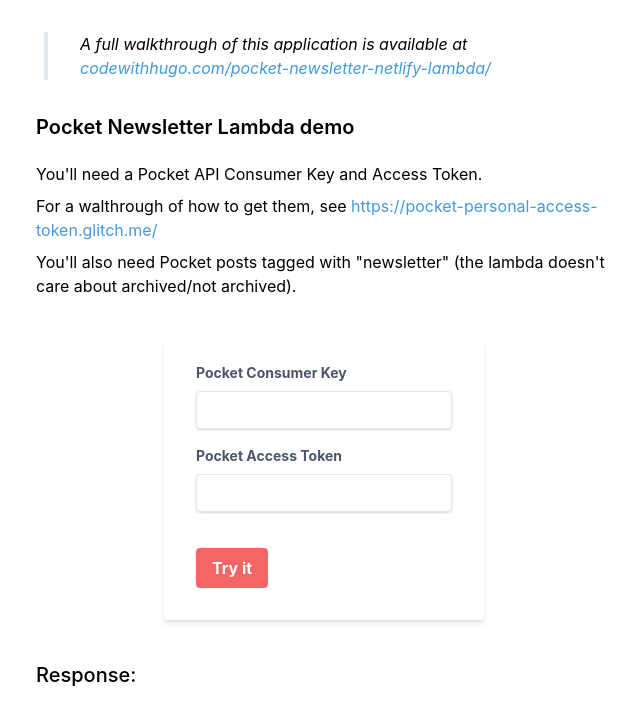
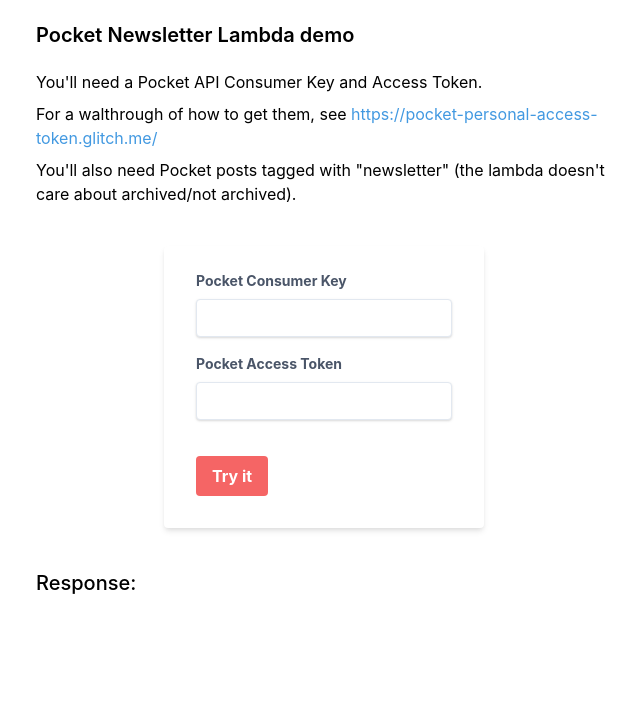
Before and after one commit to HugoDF/pocket-newsletter-lambda, a website: page public/index.html in a window 1280 px wide. Shown: the whole page, without its empty margins (316-956 px from the left). Drawn offline with nearby package versions, Linux system fonts and the light colour scheme; files that its build step writes are made by us from their sources.

Commit message:
Hide article banner (#1)

```diff
--- a/public/index.html
+++ b/public/index.html
@@ -20,7 +20,9 @@
     <p class="browserupgrade">You are using an <strong>outdated</strong> browser. Please <a href="https://browsehappy.com/">upgrade your browser</a> to improve your experience and security.</p>
   <![endif]-->
   <div class="container mx-auto max-w-xl">
-    <blockquote class="italic mx-2 my-8 pl-8 border-l-4">A full walkthrough of this application is available at <a class="text-blue-500 hover:text-blue-800" href="https://codewithhugo.com//pocket-newsletter-netlify-lambda/">codewithhugo.com/pocket-newsletter-netlify-lambda/</a></blockquote>
+    <!--
+      <blockquote class="italic mx-2 my-8 pl-8 border-l-4">A full walkthrough of this application is available at <a class="text-blue-500 hover:text-blue-800" href="https://codewithhugo.com/pocket-newsletter-netlify-lambda/">codewithhugo.com/pocket-newsletter-netlify-lambda/</a></blockquote>
+    -->
     <h1 class="font-semibold my-5 text-xl">Pocket Newsletter Lambda demo</h1>
     <p class="mb-2">You'll need a Pocket API Consumer Key and Access Token.</p>
     <p class="mb-2">For a walthrough of how to get them, see <a class="text-blue-500 hover:text-blue-800" href="https://pocket-personal-access-token.glitch.me/">https://pocket-personal-access-token.glitch.me/</a></p>
```
